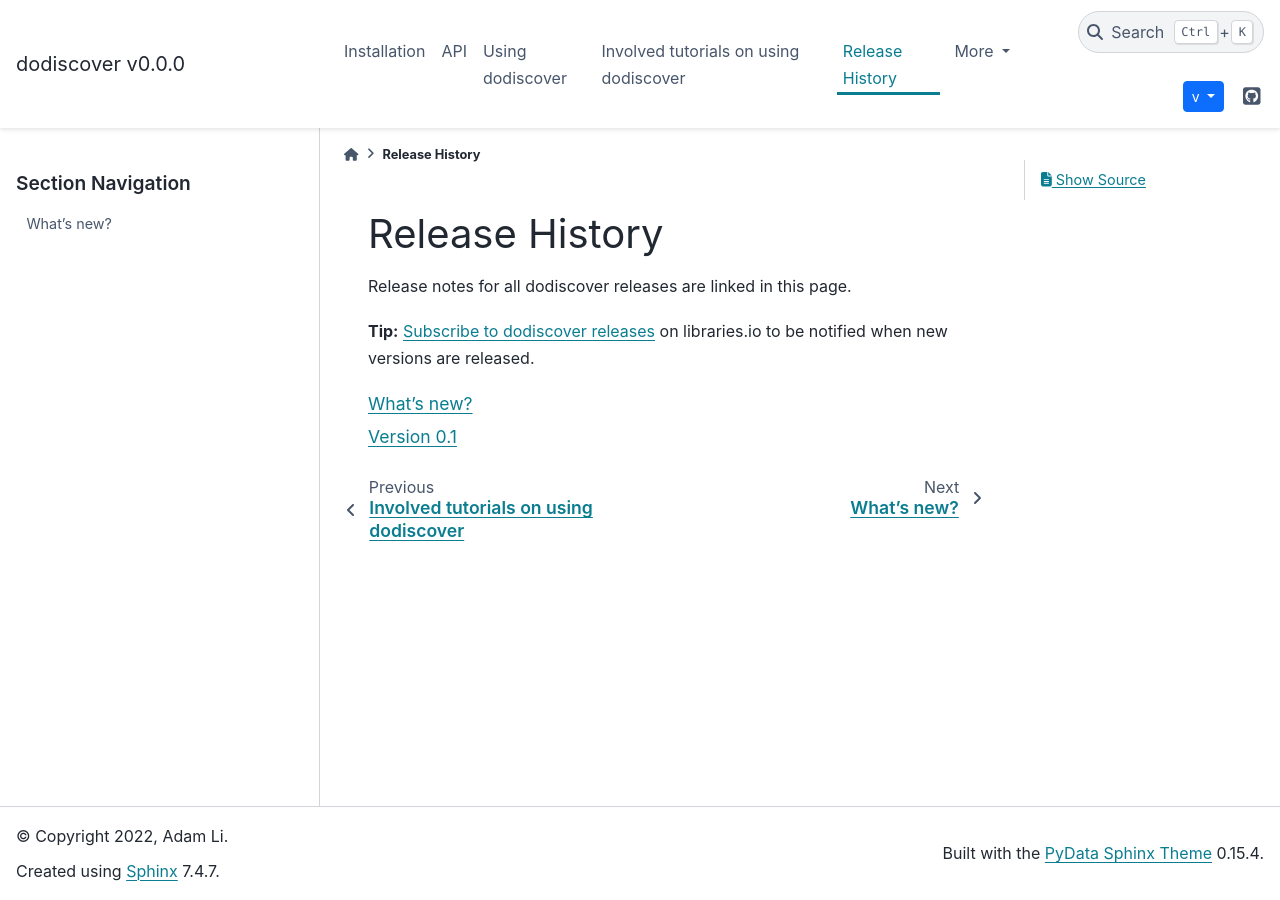
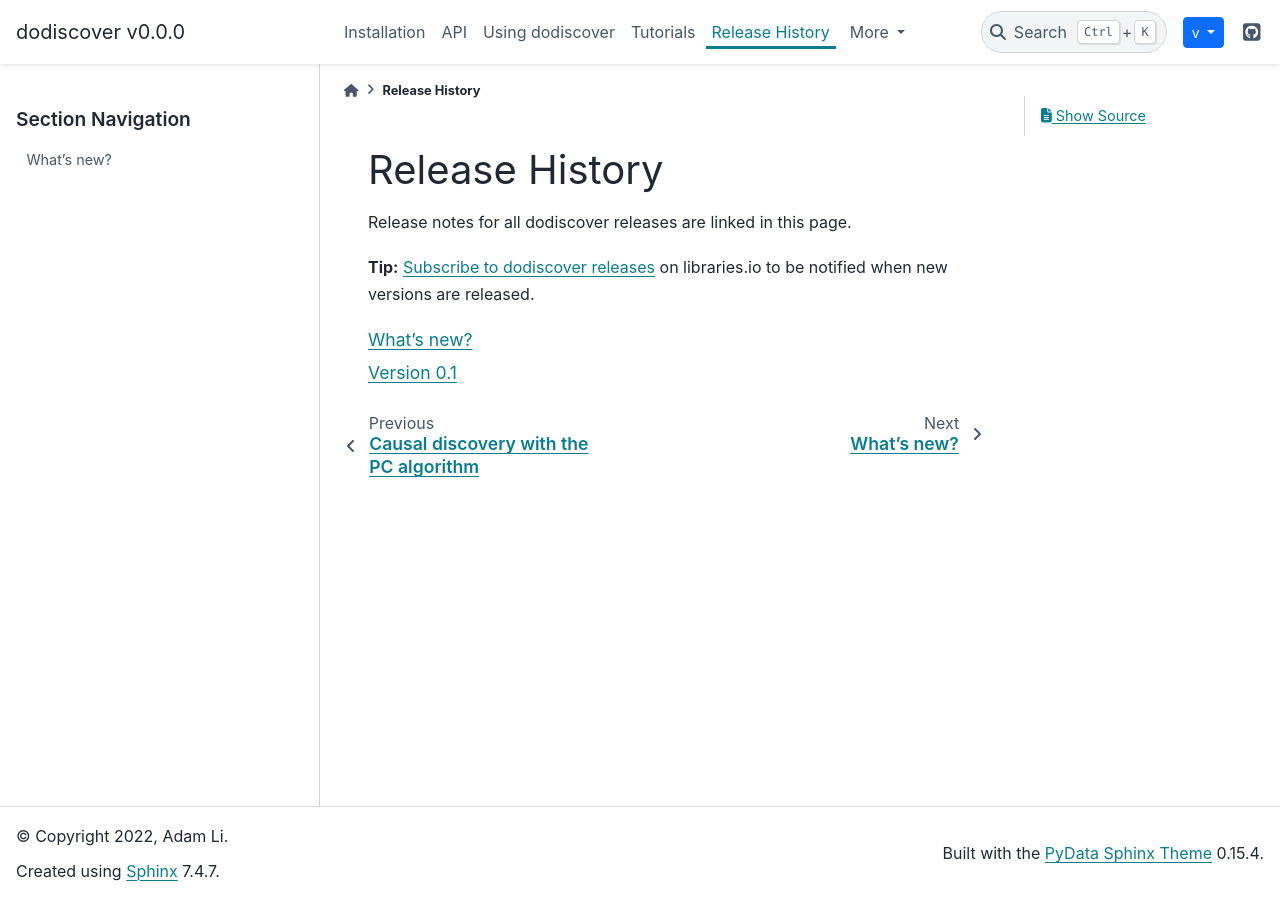
Before and after one commit to py-why/dodiscover, a Sphinx documentation site: the page built from doc/whats_new.rst, in a window 1280 px wide. Built offline with Sphinx 7.4.7 and the PyData theme 0.15.4, drawn with Linux system fonts in a browser that asks for light colours.

Commit message:
Adding updates to add tutorial docs
Signed-off-by: Adam Li <adam2392@gmail.com>

```diff
--- a/doc/conf.py
+++ b/doc/conf.py
@@ -183,13 +183,7 @@ exclude_patterns = [
     ".DS_Store",
     "**.ipynb_checkpoints",
     "auto_examples/*.rst",
-    'tutorials',
 ]
-toc_filter_exclude = ["tutorials/index"]
-if tags.has("build_tutorials"):
-    # Tutorials are excluded by default.  Remove the exclusion since we want to build the tutorials
-    exclude_patterns.remove("tutorials")
-    toc_filter_exclude = []
 
 source_suffix = [".rst", ".md"]
 
--- a/doc/index.rst
+++ b/doc/index.rst
@@ -21,7 +21,7 @@ Contents
    installation
    api
    use
-   tutorial
+   tutorials/index
    whats_new
 
 .. toctree::
--- a/doc/tutorial.rst
+++ /dev/null
@@ -1,8 +0,0 @@
-:orphan:
-
-======================================
-Involved tutorials on using dodiscover
-======================================
-
-.. include:: tutorials/index.rst
-   :start-after: :orphan:
--- a/doc/tutorials/index.rst
+++ b/doc/tutorials/index.rst
@@ -1,5 +1,6 @@
-.. toctree::
-   :hidden:
+*********
+Tutorials
+*********
 
 .. _models_tutorials:
 
```
Also changed, not shown: doc/tutorials/markovian/pc.ipynb, 1 other file.
